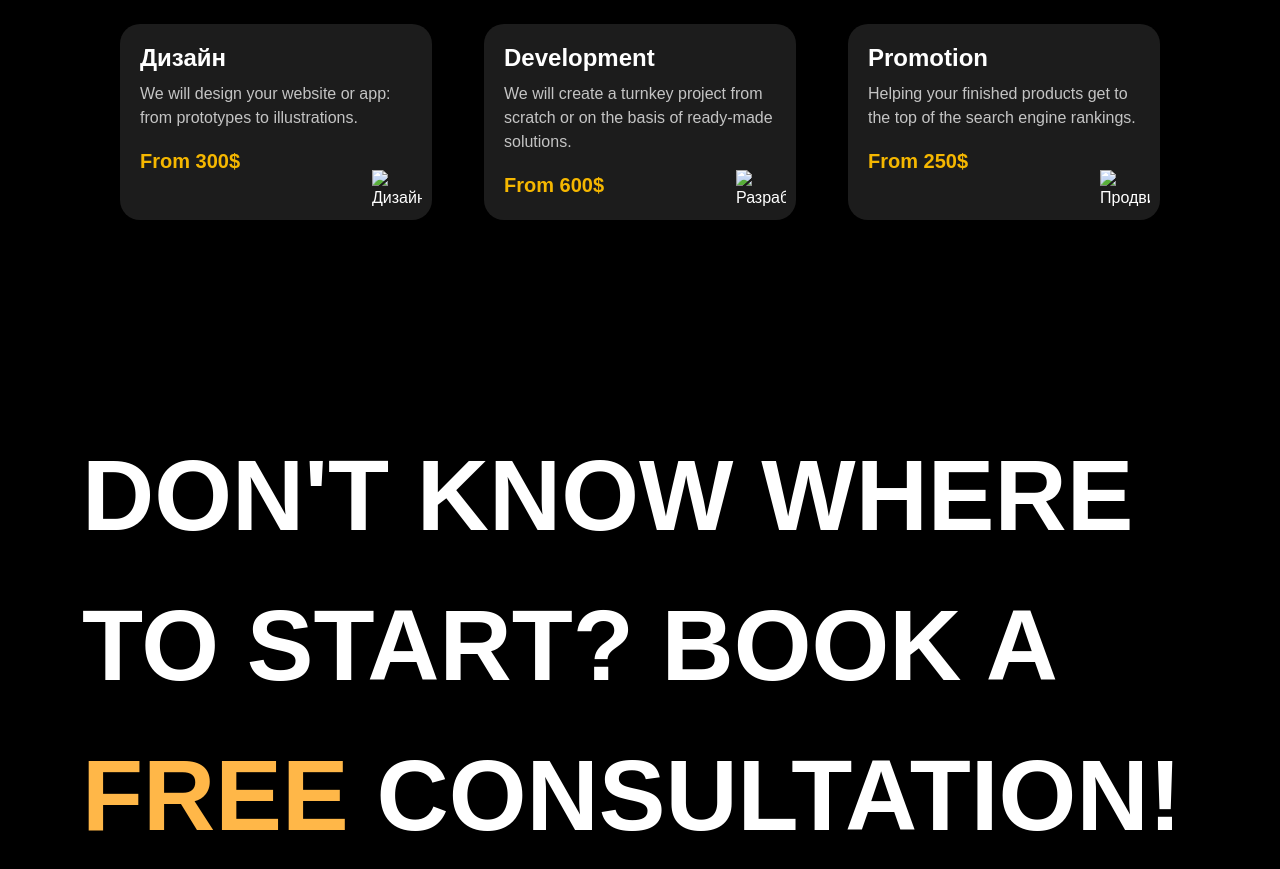
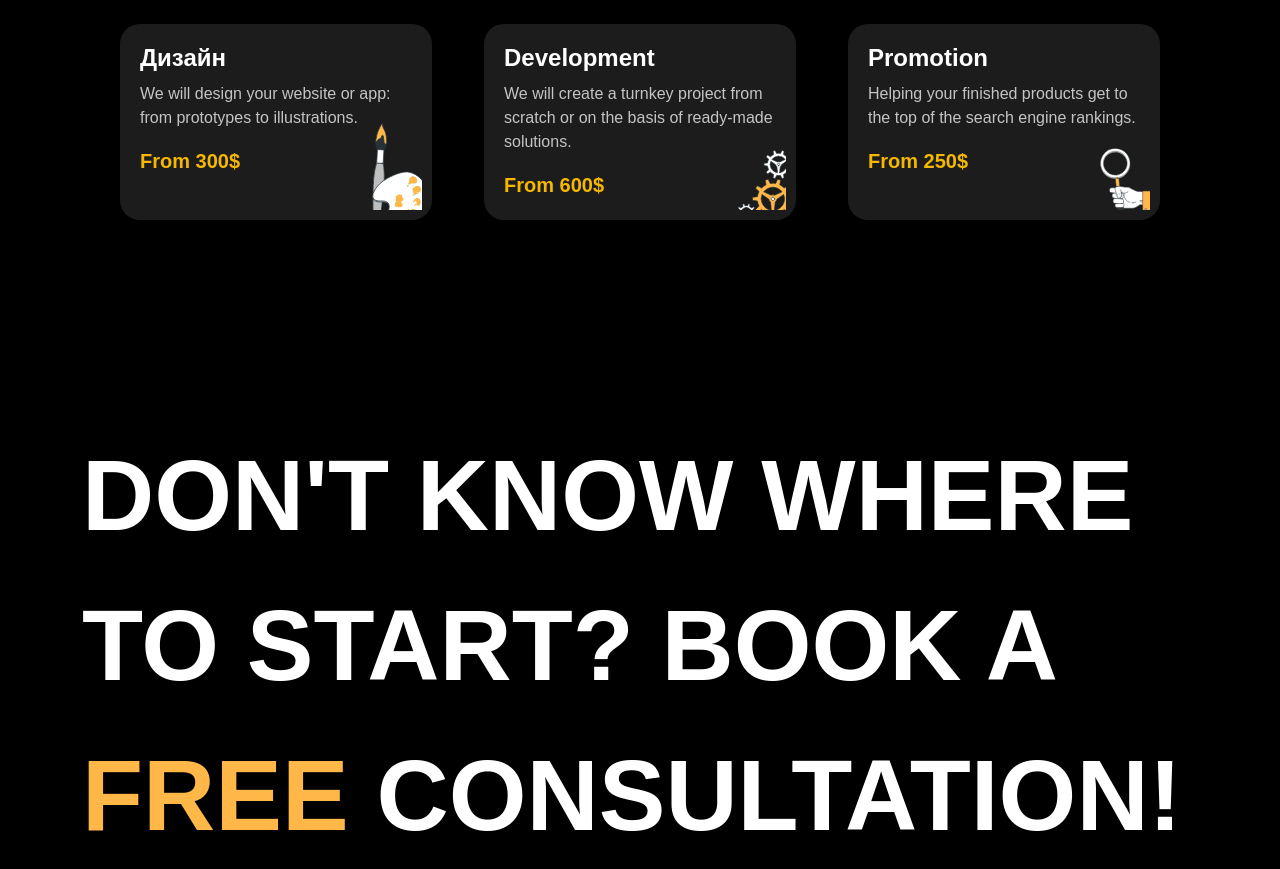
Before and after one commit to dimaa21/website-digital-agency, a website: page index.html in a window 1280 px wide. Shown: the part 2180-3049 px from the top of the page. Drawn offline with nearby package versions, Linux system fonts and the light colour scheme; files that its build step writes are made by us from their sources; the site is published under a folder, as on GitHub Pages, so addresses that start at the root find nothing; files whose address does not match are found by name; a web font is replaced by a local one.

Commit message:
Update index.html

```diff
--- a/index.html
+++ b/index.html
@@ -117,19 +117,19 @@
                 <h3>Дизайн</h3>
                 <p>We will design your website or app: from prototypes to illustrations.</p>
                 <span>From 300$</span>
-                <img src="/public/img/service-two.svg" alt="Дизайн" class="service-icon">
+                <img src=".../public/img/service-two.svg" alt="Дизайн" class="service-icon">
             </div>
             <div class="service-card">
                 <h3>Development</h3>
                 <p>We will create a turnkey project from scratch or on the basis of ready-made solutions.</p>
                 <span>From 600$</span>
-                <img style="" src="/public/img/service-one.svg" alt="Разработка" class="service-icon">
+                <img style="" src=".../public/img/service-one.svg" alt="Розробка" class="service-icon">
             </div>
             <div class="service-card">
                 <h3>Promotion</h3>
                 <p>Helping your finished products get to the top of the search engine rankings.</p>
                 <span>From 250$</span>
-                <img src="/public/img/service-three.svg" alt="Продвижение" class="service-icon">
+                <img src=".../public/img/service-three.svg" alt="Просування" class="service-icon">
             </div>
         </div>
     </section>
```
